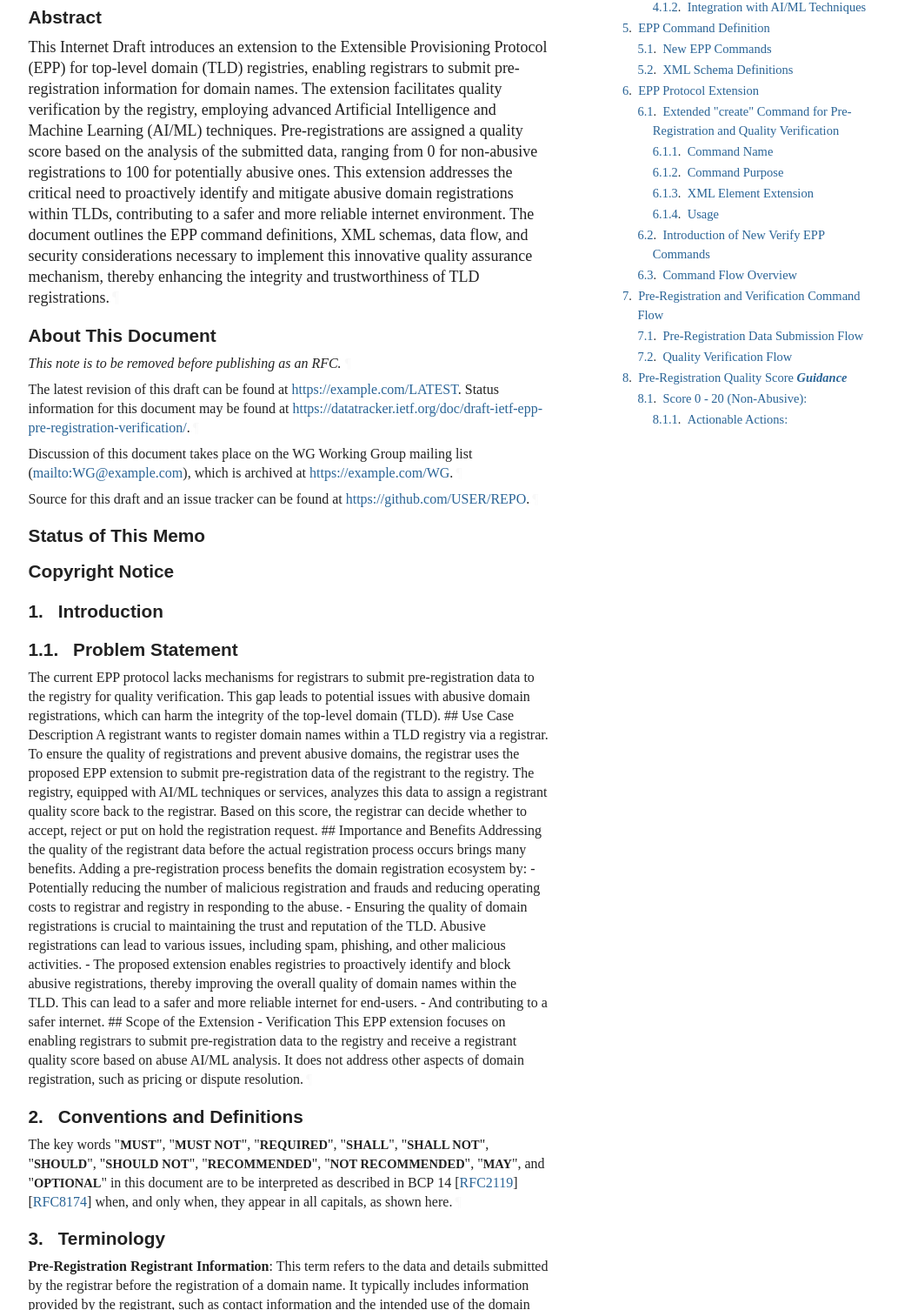
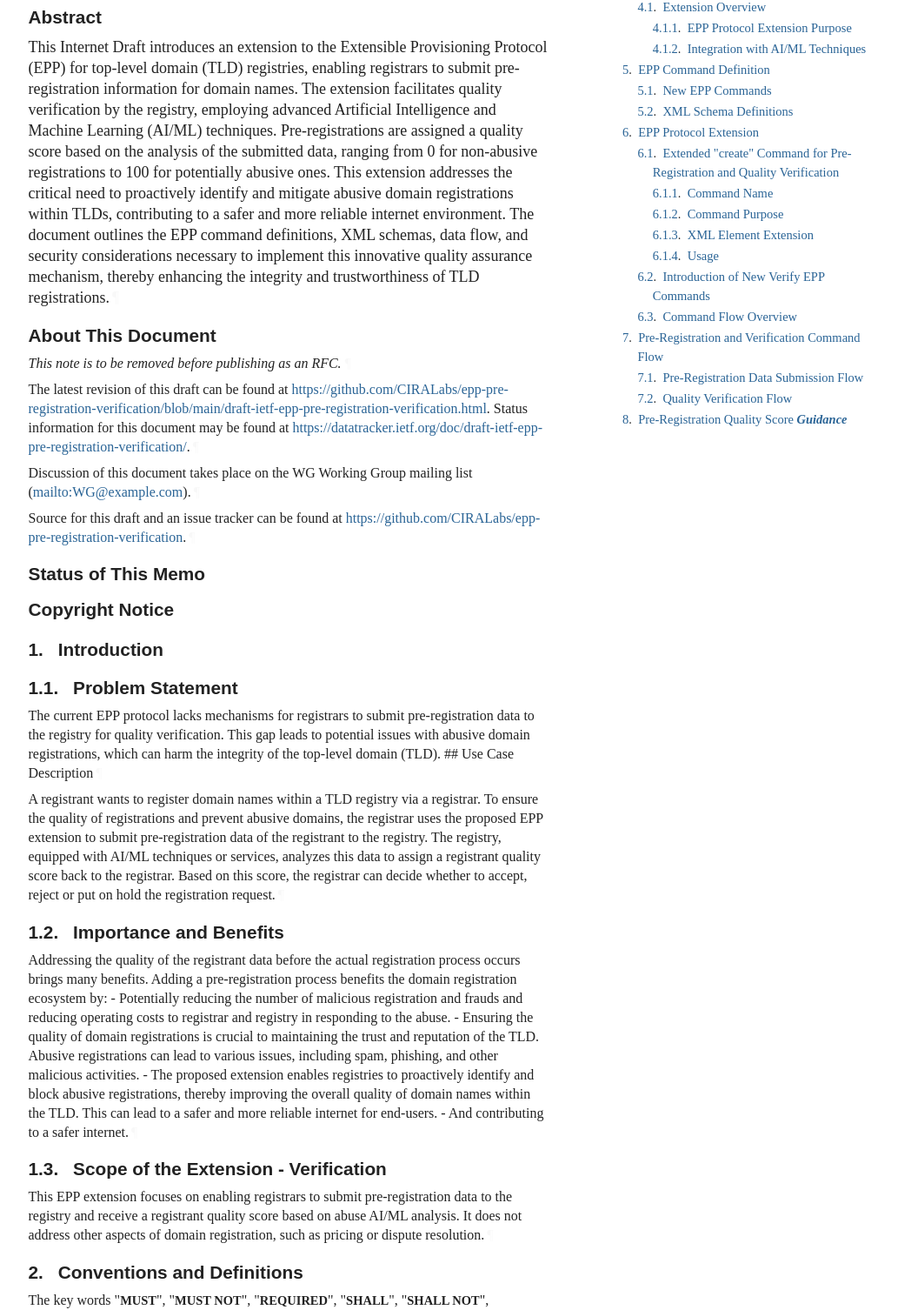
Before and after one commit to CIRALabs/epp-pre-registration-verification, a plain HTML site: page draft-ietf-epp-pre-registration-verification.html in a window 1280 px wide. Shown: the part 305-1811 px from the top of the page at 87% size, without its empty margins (92-1140 px from the left). Drawn offline with Linux system fonts and the light colour scheme; a web font is replaced by a local one.

Commit message:
Script updating gh-pages from 6b1bcb8. [ci skip]

```diff
--- a/draft-ietf-epp-pre-registration-verification.html
+++ b/draft-ietf-epp-pre-registration-verification.html
@@ -12,7 +12,7 @@
        This Internet Draft introduces an extension to the Extensible Provisioning Protocol (EPP) for top-level domain (TLD) registries, enabling registrars to submit pre-registration information for domain names. The extension facilitates quality verification by the registry, employing advanced Artificial Intelligence and Machine Learning (AI/ML) techniques. Pre-registrations are assigned a quality score based on the analysis of the submitted data, ranging from 0 for non-abusive registrations to 100 for potentially abusive ones. This extension addresses the critical need to proactively identify and mitigate abusive domain registrations within TLDs, contributing to a safer and more reliable internet environment. The document outlines the EPP command definitions, XML schemas, data flow, and security considerations necessary to implement this innovative quality assurance mechanism, thereby enhancing the integrity and trustworthiness of TLD registrations.
     " name="description">
 <meta content="xml2rfc 3.18.2" name="generator">
-<meta content="EPP" name="keyword">
+<meta content="Internet-Draft" name="keyword">
 <meta content="draft-ietf-epp-pre-registration-verification-latest" name="ietf.draft">
 <!-- Generator version information:
   xml2rfc 3.18.2
@@ -1039,7 +1039,7 @@ svg :is([fill="white"], [fill^="#fff"]) {
 <div id="internal-metadata" class="document-information">
 <dl id="identifiers">
 <dt class="label-workgroup">Workgroup:</dt>
-<dd class="workgroup">Network Working Group</dd>
+<dd class="workgroup">workgroup</dd>
 <dt class="label-internet-draft">Internet-Draft:</dt>
 <dd class="internet-draft">draft-ietf-epp-pre-registration-verification-latest</dd>
 <dt class="label-published">Published:</dt>
@@ -1078,14 +1078,13 @@ svg :is([fill="white"], [fill^="#fff"]) {
       </h2>
 <p id="section-note.1-1">This note is to be removed before publishing as an RFC.<a href="#section-note.1-1" class="pilcrow">¶</a></p>
 <p id="section-note.1-2">
-        The latest revision of this draft can be found at <span><a href="https://example.com/LATEST">https://example.com/LATEST</a></span>.
+        The latest revision of this draft can be found at <span><a href="https://github.com/CIRALabs/epp-pre-registration-verification/blob/main/draft-ietf-epp-pre-registration-verification.html">https://github.com/CIRALabs/epp-pre-registration-verification/blob/main/draft-ietf-epp-pre-registration-verification.html</a></span>.
         Status information for this document may be found at <span><a href="https://datatracker.ietf.org/doc/draft-ietf-epp-pre-registration-verification/">https://datatracker.ietf.org/doc/draft-ietf-epp-pre-registration-verification/</a></span>.<a href="#section-note.1-2" class="pilcrow">¶</a></p>
 <p id="section-note.1-3">
         Discussion of this document takes place on the
-        WG Working Group mailing list (<span><a href="mailto:WG@example.com">mailto:WG@example.com</a></span>),
-        which is archived at <span><a href="https://example.com/WG">https://example.com/WG</a></span>.<a href="#section-note.1-3" class="pilcrow">¶</a></p>
+        WG Working Group mailing list (<span><a href="mailto:WG@example.com">mailto:WG@example.com</a></span>).<a href="#section-note.1-3" class="pilcrow">¶</a></p>
 <p id="section-note.1-4">Source for this draft and an issue tracker can be found at
-        <span><a href="https://github.com/USER/REPO">https://github.com/USER/REPO</a></span>.<a href="#section-note.1-4" class="pilcrow">¶</a></p>
+        <span><a href="https://github.com/CIRALabs/epp-pre-registration-verification">https://github.com/CIRALabs/epp-pre-registration-verification</a></span>.<a href="#section-note.1-4" class="pilcrow">¶</a></p>
 </section>
 <div id="status-of-memo">
 <section id="section-boilerplate.1">
@@ -1136,15 +1135,21 @@ svg :is([fill="white"], [fill^="#fff"]) {
         </h2>
 <nav class="toc"><ul class="compact toc ulBare ulEmpty">
 <li class="compact toc ulBare ulEmpty" id="section-toc.1-1.1">
-            <p id="section-toc.1-1.1.1" class="keepWithNext"><a href="#section-1" class="auto internal xref">1</a>.  <a href="#name-introduction" class="internal xref">Introduction</a></p>
+            <p id="section-toc.1-1.1.1"><a href="#section-1" class="auto internal xref">1</a>.  <a href="#name-introduction" class="internal xref">Introduction</a></p>
 <ul class="compact toc ulBare ulEmpty">
 <li class="compact toc ulBare ulEmpty" id="section-toc.1-1.1.2.1">
                 <p id="section-toc.1-1.1.2.1.1" class="keepWithNext"><a href="#section-1.1" class="auto internal xref">1.1</a>.  <a href="#name-problem-statement" class="internal xref">Problem Statement</a></p>
 </li>
+              <li class="compact toc ulBare ulEmpty" id="section-toc.1-1.1.2.2">
+                <p id="section-toc.1-1.1.2.2.1" class="keepWithNext"><a href="#section-1.2" class="auto internal xref">1.2</a>.  <a href="#name-importance-and-benefits" class="internal xref">Importance and Benefits</a></p>
+</li>
+              <li class="compact toc ulBare ulEmpty" id="section-toc.1-1.1.2.3">
+                <p id="section-toc.1-1.1.2.3.1" class="keepWithNext"><a href="#section-1.3" class="auto internal xref">1.3</a>.  <a href="#name-scope-of-the-extension-veri" class="internal xref">Scope of the Extension - Verification</a></p>
+</li>
             </ul>
 </li>
           <li class="compact toc ulBare ulEmpty" id="section-toc.1-1.2">
-            <p id="section-toc.1-1.2.1" class="keepWithNext"><a href="#section-2" class="auto internal xref">2</a>.  <a href="#name-conventions-and-definitions" class="internal xref">Conventions and Definitions</a></p>
+            <p id="section-toc.1-1.2.1"><a href="#section-2" class="auto internal xref">2</a>.  <a href="#name-conventions-and-definitions" class="internal xref">Conventions and Definitions</a></p>
 </li>
           <li class="compact toc ulBare ulEmpty" id="section-toc.1-1.3">
             <p id="section-toc.1-1.3.1"><a href="#section-3" class="auto internal xref">3</a>.  <a href="#name-terminology" class="internal xref">Terminology</a></p>
@@ -1302,16 +1307,28 @@ svg :is([fill="white"], [fill^="#fff"]) {
 <a href="#section-1.1" class="section-number selfRef">1.1. </a><a href="#name-problem-statement" class="section-name selfRef">Problem Statement</a>
         </h3>
 <p id="section-1.1-1">The current EPP protocol lacks mechanisms for registrars to submit pre-registration data to the registry for quality verification. This gap leads to potential issues with abusive domain registrations, which can harm the integrity of the top-level domain (TLD).
-## Use Case Description
-A registrant wants to register domain names within a TLD registry via a registrar. To ensure the quality of registrations and prevent abusive domains, the registrar uses the proposed EPP extension to submit pre-registration data of the registrant to the registry. The registry, equipped with AI/ML techniques or services, analyzes this data to assign a registrant quality score back to the registrar. Based on this score, the registrar can decide whether to accept, reject or put on hold the registration request.
-## Importance and Benefits
-Addressing the quality of the registrant data before the actual registration process occurs brings many benefits.  Adding a pre-registration process benefits the domain registration ecosystem by:
+## Use Case Description<a href="#section-1.1-1" class="pilcrow">¶</a></p>
+<p id="section-1.1-2">A registrant wants to register domain names within a TLD registry via a registrar. To ensure the quality of registrations and prevent abusive domains, the registrar uses the proposed EPP extension to submit pre-registration data of the registrant to the registry. The registry, equipped with AI/ML techniques or services, analyzes this data to assign a registrant quality score back to the registrar. Based on this score, the registrar can decide whether to accept, reject or put on hold the registration request.<a href="#section-1.1-2" class="pilcrow">¶</a></p>
+</section>
+</div>
+<div id="importance-and-benefits">
+<section id="section-1.2">
+        <h3 id="name-importance-and-benefits">
+<a href="#section-1.2" class="section-number selfRef">1.2. </a><a href="#name-importance-and-benefits" class="section-name selfRef">Importance and Benefits</a>
+        </h3>
+<p id="section-1.2-1">Addressing the quality of the registrant data before the actual registration process occurs brings many benefits.  Adding a pre-registration process benefits the domain registration ecosystem by:
 - Potentially reducing the number of malicious registration and frauds and reducing operating costs to registrar and registry in responding to the abuse.
 - Ensuring the quality of domain registrations is crucial to maintaining the trust and reputation of the TLD. Abusive registrations can lead to various issues, including spam, phishing, and other malicious activities.
 - The proposed extension enables registries to proactively identify and block abusive registrations, thereby improving the overall quality of domain names within the TLD. This can lead to a safer and more reliable internet for end-users.
-- And contributing to a safer internet.
-## Scope of the Extension - Verification
-This EPP extension focuses on enabling registrars to submit pre-registration data to the registry and receive a registrant quality score based on abuse AI/ML analysis. It does not address other aspects of domain registration, such as pricing or dispute resolution.<a href="#section-1.1-1" class="pilcrow">¶</a></p>
+- And contributing to a safer internet.<a href="#section-1.2-1" class="pilcrow">¶</a></p>
+</section>
+</div>
+<div id="scope-of-the-extension-verification">
+<section id="section-1.3">
+        <h3 id="name-scope-of-the-extension-veri">
+<a href="#section-1.3" class="section-number selfRef">1.3. </a><a href="#name-scope-of-the-extension-veri" class="section-name selfRef">Scope of the Extension - Verification</a>
+        </h3>
+<p id="section-1.3-1">This EPP extension focuses on enabling registrars to submit pre-registration data to the registry and receive a registrant quality score based on abuse AI/ML analysis. It does not address other aspects of domain registration, such as pricing or dispute resolution.<a href="#section-1.3-1" class="pilcrow">¶</a></p>
 </section>
 </div>
 </section>
```
Also changed, not shown: draft-ietf-epp-pre-registration-verification.txt.
